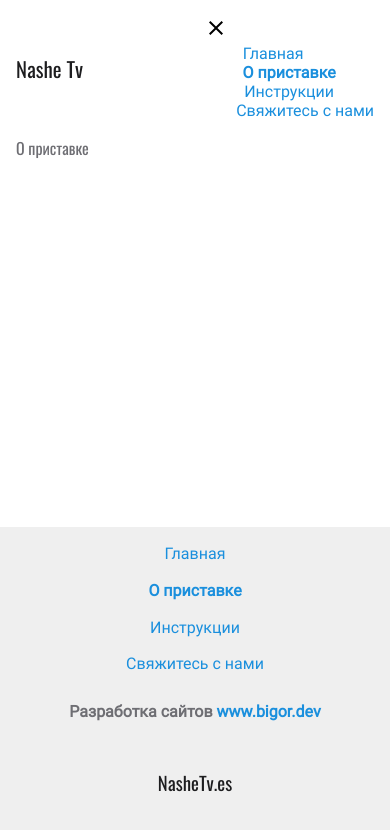
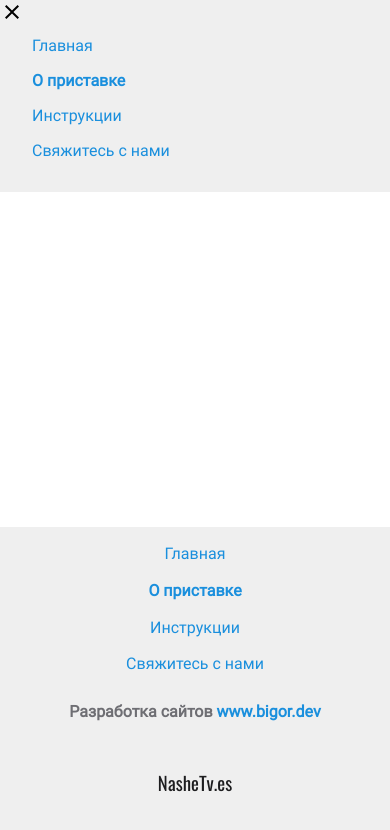
Before and after one commit to igor-co/nashetv, a React (Create React App) app: page /about in a window 390 px wide. Both pictures are taken after a click on the icon 362 px from the left and 28 px from the top of the page. Shown: the top 830 px of the page. Built offline with nearby package versions, Linux system fonts and the light colour scheme.

Commit message:
Add mobile stiles for header menu

```diff
--- a/src/_components/Layout/_components/Header/_components/Menu/Menu.jsx
+++ b/src/_components/Layout/_components/Header/_components/Menu/Menu.jsx
@@ -16,26 +16,34 @@ const Menu = () => {
   const [matchMain] = useState(useRouteMatch('/'));
 
   return (
-    <nav className={styles.nav}>
-      {isMenuVisible ? (
-        <CloseIcon
-          onClick={() => {
-            setIsMenuVisible(false);
-          }}
-        />
-      ) : (
+    <>
+      {!isMenuVisible && (
         <MenuIcon
+          className={styles.icon}
           onClick={() => {
             setIsMenuVisible(true);
           }}
         />
       )}
+
+      <nav className={styles.nav}>
+        {isMenuVisible && (
+          <CloseIcon
+            className={styles.icon}
+            onClick={() => {
+              setIsMenuVisible(false);
+            }}
+          />
+        )}
+
         {isMenuVisible && (
           <ul className={styles.list}>
-          <li className={`${styles.listItem} `}>
+            <li className={styles.listItem}>
               <NavLink
                 to='/'
-              className={`${matchMain?.isExact ? styles.currentlistItem : ''}`}
+                className={`${
+                  matchMain?.isExact ? styles.currentlistItem : ''
+                }`}
               >
                 Главная
               </NavLink>
@@ -46,7 +54,9 @@ const Menu = () => {
             <li className={styles.listItem}>
               <NavLink
                 to='/about'
-              className={`${matchAbout?.isExact ? styles.currentlistItem : ''}`}
+                className={`${
+                  matchAbout?.isExact ? styles.currentlistItem : ''
+                }`}
               >
                 О приставке
               </NavLink>
@@ -80,6 +90,7 @@ const Menu = () => {
           </ul>
         )}
       </nav>
+    </>
   );
 };
 
--- a/src/_components/Layout/_components/Header/_components/Menu/Menu.module.scss
+++ b/src/_components/Layout/_components/Header/_components/Menu/Menu.module.scss
@@ -1,21 +1,39 @@
 @import '../../../../../../_assets/colors/colors';
 
+.icon {
+  align-self: center;
+  justify-self: center;
+}
 .nav {
+  position: absolute;
+  top: 0;
+  left: 0;
+  width: 100vw;
+  background-color: $colorAlternativeBg;
+
   .list {
     display: flex;
     flex-direction: column;
     // flex-direction: row;
     list-style-type: none;
     padding-left: 0;
-    li:first-of-type {
+    /* li:first-of-type {
       margin-left: 0px;
     }
     li:last-of-type {
       margin-right: 0px;
+    } */
+
+    li:last-of-type {
+      margin-bottom: 2rem;
     }
   }
   .listItem {
-    margin: 0 2rem;
+    // margin: 0 2rem;
+    margin-top: 0.5rem;
+    margin-bottom: 0.5rem;
+    margin-left: 2rem;
+    align-self: flex-start;
   }
   .listItemSeparator {
     display: none;
--- a/src/index.scss
+++ b/src/index.scss
@@ -51,7 +51,6 @@ h1 {
 }
 
 .container {
-  //   border: 1px solid salmon;
   margin: 0 1rem;
 }
 
```
Lines whose indentation alone changed are shown as unchanged.
